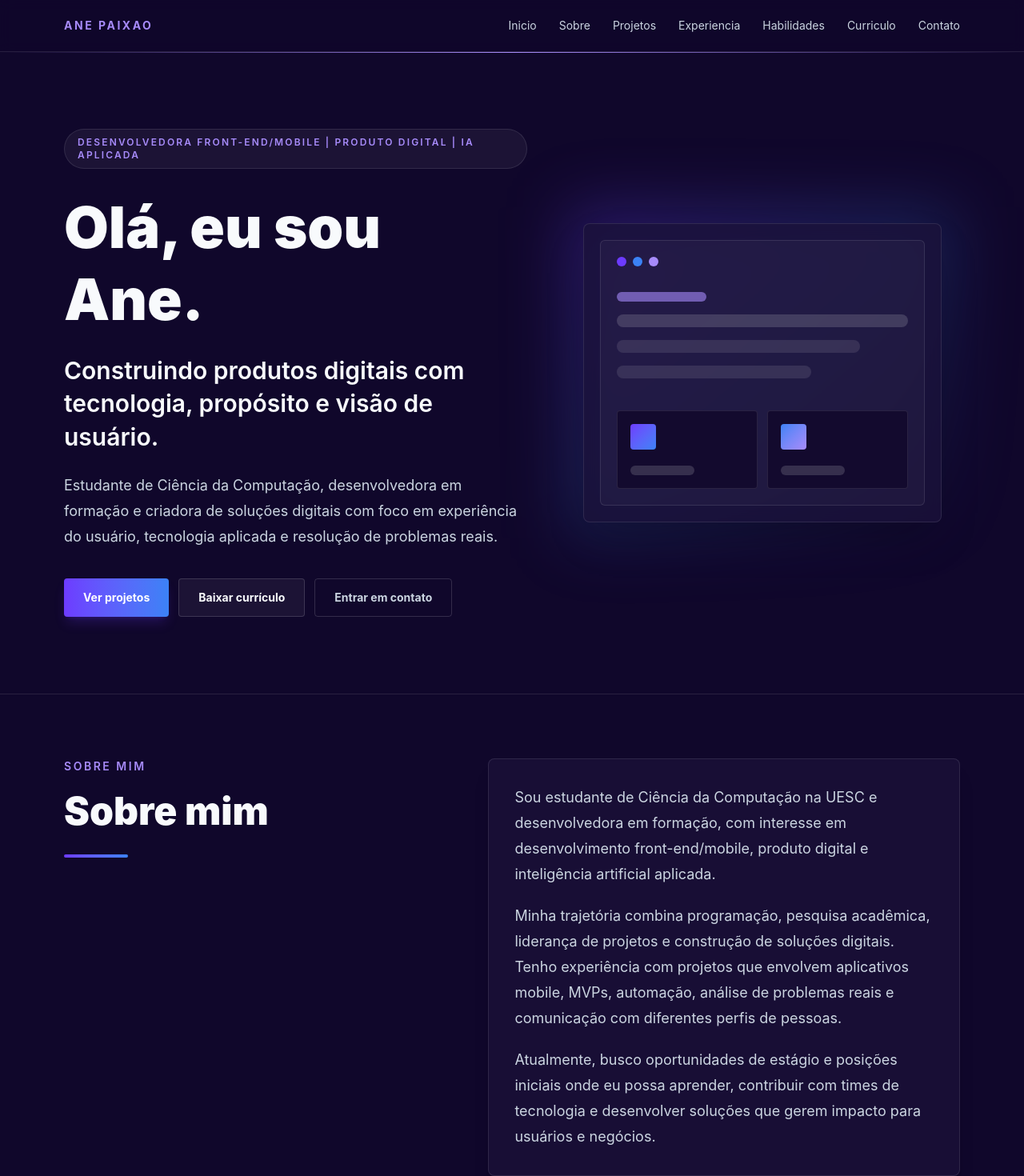
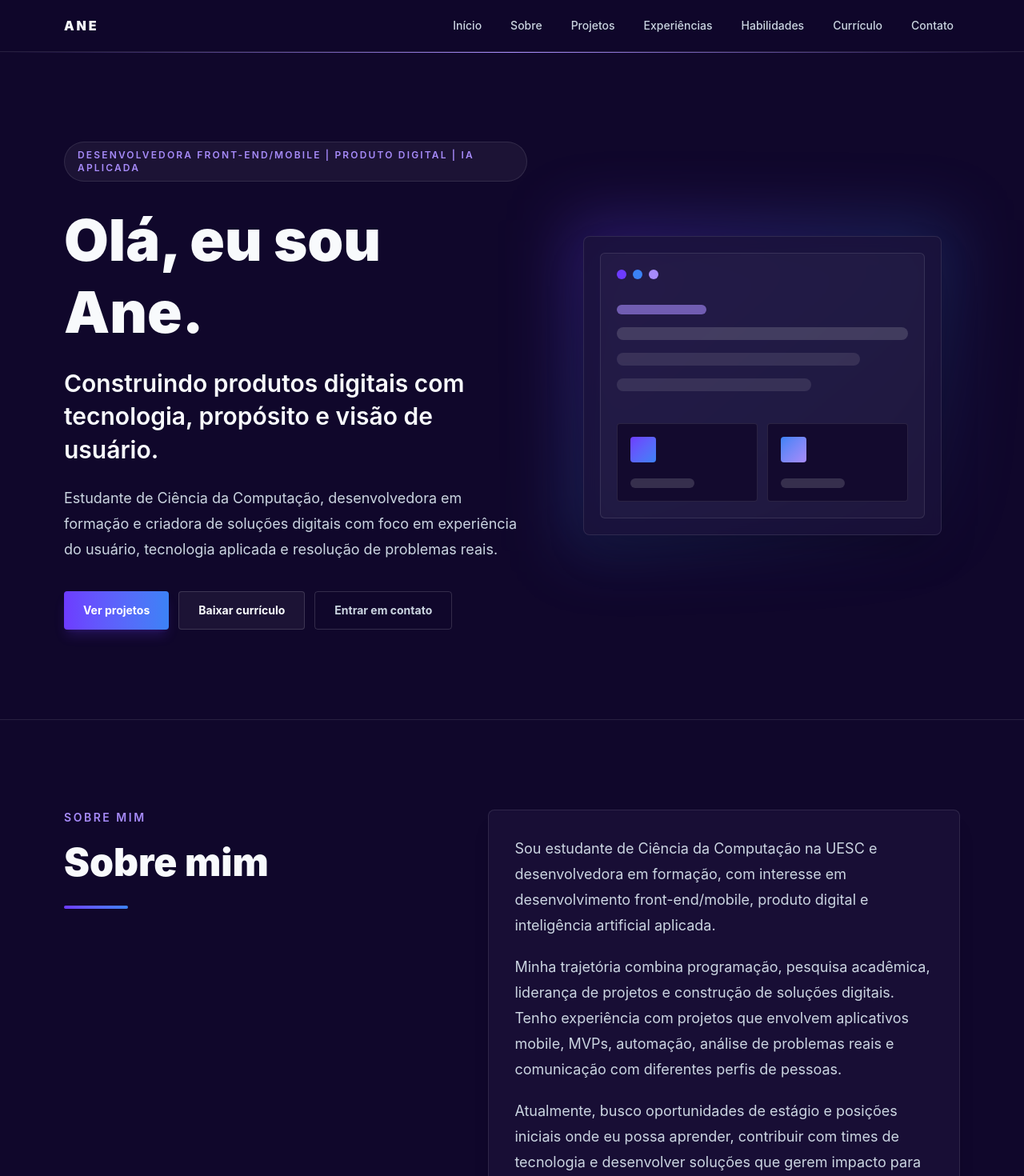
Before and after one commit to anepaixao/portfolio-ane-paixao, a React (Vite) app: page / in a window 1280 px wide. Shown: the top 1470 px of the page at 80% size. Built offline with nearby package versions, Linux system fonts and the light colour scheme.

Commit message:
style: polish layout and responsiveness

```diff
--- a/src/components/layout/Footer.tsx
+++ b/src/components/layout/Footer.tsx
@@ -1,7 +1,64 @@
+import { Code2, ExternalLink, Mail } from 'lucide-react';
+
+const footerLinks = [
+  {
+    label: 'GitHub',
+    href: 'https://github.com/anepaixao',
+    icon: Code2,
+    external: true,
+  },
+  {
+    label: 'LinkedIn',
+    href: 'https://linkedin.com/in/aneapaixao',
+    icon: ExternalLink,
+    external: true,
+  },
+  {
+    label: 'E-mail',
+    href: 'mailto:anepaixao50@gmail.com',
+    icon: Mail,
+    external: false,
+  },
+];
+
 export function Footer() {
+  const currentYear = new Date().getFullYear();
+
   return (
-    <footer className="border-t border-white/10 bg-portfolio-bg-alt py-8">
-      <div className="section-shell" />
+    <footer className="border-t border-white/10 bg-portfolio-bg-alt py-10">
+      <div className="section-shell flex flex-col gap-8 md:flex-row md:items-center md:justify-between">
+        <div>
+          <a
+            className="text-base font-black uppercase tracking-[0.18em] text-portfolio-text transition hover:text-portfolio-lilac"
+            href="#inicio"
+          >
+            Ane
+          </a>
+          <p className="mt-3 max-w-xl text-sm leading-6 text-portfolio-muted">
+            Construindo produtos digitais com tecnologia, propósito e visão de
+            usuário.
+          </p>
+          <p className="mt-4 text-xs text-portfolio-muted/80">
+            © {currentYear} Ane. Todos os direitos reservados.
+          </p>
+        </div>
+
+        <div className="flex flex-wrap gap-3">
+          {footerLinks.map(({ label, href, icon: Icon, external }) => (
+            <a
+              aria-label={label}
+            className="grid size-11 place-items-center rounded border border-white/10 bg-white/[0.04] text-portfolio-muted transition duration-200 hover:-translate-y-0.5 hover:border-portfolio-lilac/60 hover:text-portfolio-lilac"
+              href={href}
+              key={label}
+              rel={external ? 'noreferrer' : undefined}
+              target={external ? '_blank' : undefined}
+              title={label}
+            >
+              <Icon size={19} />
+            </a>
+          ))}
+        </div>
+      </div>
     </footer>
   );
 }
--- a/src/components/layout/Header.tsx
+++ b/src/components/layout/Header.tsx
@@ -2,12 +2,12 @@ import { Menu, X } from 'lucide-react';
 import { useState } from 'react';
 
 const navItems = [
-  { label: 'Inicio', href: '#inicio' },
+  { label: 'Início', href: '#inicio' },
   { label: 'Sobre', href: '#sobre' },
   { label: 'Projetos', href: '#projetos' },
-  { label: 'Experiencia', href: '#experiencias' },
+  { label: 'Experiências', href: '#experiencias' },
   { label: 'Habilidades', href: '#habilidades' },
-  { label: 'Curriculo', href: '#curriculo' },
+  { label: 'Currículo', href: '#curriculo' },
   { label: 'Contato', href: '#contato' },
 ];
 
@@ -15,16 +15,19 @@ export function Header() {
   const [isOpen, setIsOpen] = useState(false);
 
   return (
-    <header className="sticky top-0 z-50 border-b border-white/10 bg-portfolio-bg/85 backdrop-blur">
+    <header className="sticky top-0 z-50 border-b border-white/10 bg-portfolio-bg/90 backdrop-blur-xl">
       <nav className="section-shell flex h-16 items-center justify-between">
-        <a className="text-sm font-bold uppercase tracking-[0.18em] text-portfolio-lilac" href="#inicio">
-          Ane Paixao
+        <a
+          className="text-base font-black uppercase tracking-[0.18em] text-portfolio-text transition hover:text-portfolio-lilac"
+          href="#inicio"
+        >
+          Ane
         </a>
 
-        <div className="hidden items-center gap-7 md:flex">
+        <div className="hidden items-center gap-5 lg:flex">
           {navItems.map((item) => (
             <a
-              className="text-sm text-portfolio-muted transition hover:text-portfolio-lilac"
+            className="rounded px-2 py-1 text-sm font-medium text-portfolio-muted transition duration-200 hover:bg-white/[0.04] hover:text-portfolio-lilac"
               href={item.href}
               key={item.href}
             >
@@ -35,7 +38,8 @@ export function Header() {
 
         <button
           aria-label={isOpen ? 'Fechar menu' : 'Abrir menu'}
-          className="grid size-10 place-items-center rounded border border-white/10 text-portfolio-text md:hidden"
+          aria-expanded={isOpen}
+          className="grid size-10 place-items-center rounded border border-white/10 text-portfolio-text transition duration-200 hover:border-portfolio-lilac/60 lg:hidden"
           onClick={() => setIsOpen((current) => !current)}
           type="button"
         >
@@ -44,11 +48,11 @@ export function Header() {
       </nav>
 
       {isOpen && (
-        <div className="border-t border-white/10 bg-portfolio-bg md:hidden">
-          <div className="section-shell grid py-3">
+        <div className="border-t border-white/10 bg-portfolio-bg/95 backdrop-blur-xl lg:hidden">
+          <div className="section-shell grid gap-1 py-3">
             {navItems.map((item) => (
               <a
-                className="py-3 text-sm text-portfolio-muted"
+                className="rounded px-3 py-3 text-sm font-medium text-portfolio-muted transition duration-200 hover:bg-white/[0.04] hover:text-portfolio-lilac"
                 href={item.href}
                 key={item.href}
                 onClick={() => setIsOpen(false)}
--- a/src/components/sections/About.tsx
+++ b/src/components/sections/About.tsx
@@ -52,7 +52,7 @@ export function About() {
           <div className="mt-6 grid gap-4 sm:grid-cols-2">
             {highlights.map((highlight) => (
               <article
-                className="rounded-lg border border-white/10 bg-portfolio-card p-5 transition hover:border-portfolio-lilac/60"
+                className="rounded-lg border border-white/10 bg-portfolio-card p-5 transition duration-200 hover:-translate-y-0.5 hover:border-portfolio-lilac/60"
                 key={highlight}
               >
                 <div className="mb-5 size-2 rounded-full bg-gradient-to-r from-portfolio-purple to-portfolio-blue" />
--- a/src/components/sections/Contact.tsx
+++ b/src/components/sections/Contact.tsx
@@ -54,7 +54,7 @@ export function Contact() {
             <div className="grid gap-3 sm:grid-cols-3 lg:grid-cols-1">
               {contactLinks.map(({ label, href, icon: Icon, external }) => (
                 <a
-                  className="group flex min-h-16 items-center justify-between gap-4 rounded-lg border border-white/10 bg-white/[0.04] px-5 py-4 text-portfolio-text transition hover:-translate-y-0.5 hover:border-portfolio-lilac/60 hover:bg-white/[0.07] focus:outline-none focus:ring-2 focus:ring-portfolio-lilac focus:ring-offset-2 focus:ring-offset-portfolio-card"
+                  className="group flex min-h-16 items-center justify-between gap-4 rounded-lg border border-white/10 bg-white/[0.04] px-5 py-4 text-portfolio-text transition duration-200 hover:-translate-y-0.5 hover:border-portfolio-lilac/60 hover:bg-white/[0.07] focus:outline-none focus:ring-2 focus:ring-portfolio-lilac focus:ring-offset-2 focus:ring-offset-portfolio-card"
                   href={href}
                   key={label}
                   rel={external ? 'noreferrer' : undefined}
--- a/src/components/sections/Experience.tsx
+++ b/src/components/sections/Experience.tsx
@@ -36,7 +36,7 @@ export function Experience() {
                 <span className="relative z-10 mt-3 size-3 rounded-full bg-gradient-to-r from-portfolio-purple to-portfolio-blue shadow-lg shadow-portfolio-purple/40" />
               </div>
 
-              <div className="rounded-lg border border-white/10 bg-portfolio-card p-6 shadow-xl shadow-black/10 transition hover:-translate-y-1 hover:border-portfolio-lilac/60 sm:p-7">
+              <div className="rounded-lg border border-white/10 bg-portfolio-card p-6 shadow-xl shadow-black/10 transition duration-200 hover:-translate-y-1 hover:border-portfolio-lilac/60 sm:p-7">
                 <div className="flex flex-wrap items-start justify-between gap-4">
                   <div>
                     <p className="text-sm font-semibold text-portfolio-lilac">
--- a/src/components/sections/Hero.tsx
+++ b/src/components/sections/Hero.tsx
@@ -7,7 +7,7 @@ export function Hero() {
     >
       <div className="absolute inset-x-0 top-0 h-px bg-gradient-to-r from-transparent via-portfolio-lilac to-transparent" />
 
-      <div className="section-shell grid min-h-[calc(100vh-64px)] items-center gap-12 py-20 lg:grid-cols-[1.08fr_0.92fr] lg:py-24">
+      <div className="section-shell grid min-h-[calc(100svh-64px)] items-center gap-12 py-20 sm:py-24 lg:grid-cols-[1.08fr_0.92fr] lg:py-28">
         <div className="max-w-3xl">
           <p className="inline-flex rounded-full border border-white/10 bg-white/5 px-4 py-2 text-xs font-semibold uppercase tracking-[0.18em] text-portfolio-lilac">
             Desenvolvedora Front-end/Mobile | Produto Digital | IA Aplicada
@@ -30,19 +30,19 @@ export function Hero() {
 
           <div className="mt-9 flex flex-col gap-3 sm:flex-row sm:flex-wrap">
             <a
-              className="inline-flex min-h-12 items-center justify-center rounded bg-gradient-to-r from-portfolio-purple to-portfolio-blue px-6 text-sm font-bold text-white shadow-lg shadow-portfolio-purple/20 transition hover:scale-[1.02] focus:outline-none focus:ring-2 focus:ring-portfolio-lilac focus:ring-offset-2 focus:ring-offset-portfolio-bg"
+              className="inline-flex min-h-12 items-center justify-center rounded bg-gradient-to-r from-portfolio-purple to-portfolio-blue px-6 text-sm font-bold text-white shadow-lg shadow-portfolio-purple/20 transition duration-200 hover:scale-[1.02] focus:outline-none focus:ring-2 focus:ring-portfolio-lilac focus:ring-offset-2 focus:ring-offset-portfolio-bg"
               href="#projetos"
             >
               Ver projetos
             </a>
             <a
-              className="inline-flex min-h-12 items-center justify-center rounded border border-white/15 bg-white/5 px-6 text-sm font-bold text-portfolio-text transition hover:border-portfolio-lilac hover:text-portfolio-lilac focus:outline-none focus:ring-2 focus:ring-portfolio-lilac focus:ring-offset-2 focus:ring-offset-portfolio-bg"
+              className="inline-flex min-h-12 items-center justify-center rounded border border-white/15 bg-white/5 px-6 text-sm font-bold text-portfolio-text transition duration-200 hover:border-portfolio-lilac hover:text-portfolio-lilac focus:outline-none focus:ring-2 focus:ring-portfolio-lilac focus:ring-offset-2 focus:ring-offset-portfolio-bg"
               href="/resume.pdf"
             >
               Baixar currículo
             </a>
             <a
-              className="inline-flex min-h-12 items-center justify-center rounded border border-white/15 px-6 text-sm font-bold text-portfolio-muted transition hover:border-portfolio-blue hover:text-portfolio-text focus:outline-none focus:ring-2 focus:ring-portfolio-blue focus:ring-offset-2 focus:ring-offset-portfolio-bg"
+              className="inline-flex min-h-12 items-center justify-center rounded border border-white/15 px-6 text-sm font-bold text-portfolio-muted transition duration-200 hover:border-portfolio-blue hover:text-portfolio-text focus:outline-none focus:ring-2 focus:ring-portfolio-blue focus:ring-offset-2 focus:ring-offset-portfolio-bg"
               href="#contato"
             >
               Entrar em contato
--- a/src/components/sections/Projects.tsx
+++ b/src/components/sections/Projects.tsx
@@ -24,10 +24,10 @@ export function Projects() {
           </p>
         </div>
 
-        <div className="mt-10 grid gap-5 lg:grid-cols-2">
+        <div className="mt-10 grid gap-5 md:grid-cols-2 xl:grid-cols-3">
           {projects.map((project) => (
             <article
-              className="group flex h-full flex-col rounded-lg border border-white/10 bg-portfolio-card p-6 shadow-xl shadow-black/10 transition hover:-translate-y-1 hover:border-portfolio-lilac/60 hover:shadow-portfolio-purple/10"
+              className="group flex h-full flex-col rounded-lg border border-white/10 bg-portfolio-card p-6 shadow-xl shadow-black/10 transition duration-200 hover:-translate-y-1 hover:border-portfolio-lilac/60 hover:shadow-portfolio-purple/10"
               key={project.title}
             >
               <div className="flex flex-wrap items-start justify-between gap-4">
@@ -46,7 +46,7 @@ export function Projects() {
               <div className="mt-6 flex flex-wrap gap-2">
                 {project.tags.map((tag) => (
                   <span
-                    className="rounded border border-white/10 bg-white/[0.04] px-3 py-1 text-xs font-semibold text-portfolio-muted transition group-hover:border-portfolio-purple/35"
+                    className="rounded-full border border-white/10 bg-white/[0.04] px-3 py-1 text-xs font-semibold text-portfolio-muted transition duration-200 group-hover:border-portfolio-purple/35"
                     key={`${project.title}-${tag}`}
                   >
                     {tag}
--- a/src/components/sections/Skills.tsx
+++ b/src/components/sections/Skills.tsx
@@ -27,7 +27,7 @@ export function Skills() {
         <div className="mt-10 grid gap-5 md:grid-cols-2 xl:grid-cols-3">
           {skills.map((group) => (
             <article
-              className="flex h-full flex-col rounded-lg border border-white/10 bg-portfolio-card p-6 shadow-xl shadow-black/10 transition hover:-translate-y-1 hover:border-portfolio-lilac/60 hover:shadow-portfolio-blue/10"
+              className="flex h-full flex-col rounded-lg border border-white/10 bg-portfolio-card p-6 shadow-xl shadow-black/10 transition duration-200 hover:-translate-y-1 hover:border-portfolio-lilac/60 hover:shadow-portfolio-blue/10"
               key={group.category}
             >
               <div className="mb-5 h-1 w-14 rounded-full bg-gradient-to-r from-portfolio-purple to-portfolio-blue" />
@@ -41,7 +41,7 @@ export function Skills() {
               <div className="mt-6 flex flex-wrap gap-2">
                 {group.skills.map((skill) => (
                   <span
-                    className="rounded-full border border-white/10 bg-white/[0.04] px-3 py-1.5 text-sm font-semibold text-portfolio-muted transition hover:border-portfolio-blue/40 hover:text-portfolio-text"
+                    className="rounded-full border border-white/10 bg-white/[0.04] px-3 py-1.5 text-sm font-semibold text-portfolio-muted transition duration-200 hover:border-portfolio-blue/40 hover:text-portfolio-text"
                     key={`${group.category}-${skill}`}
                   >
                     {skill}
--- a/src/index.css
+++ b/src/index.css
@@ -18,6 +18,7 @@
   font-family: var(--font-sans);
   background: #10072b;
   scroll-behavior: smooth;
+  text-rendering: optimizeLegibility;
 }
 
 body {
@@ -42,6 +43,10 @@ body {
   padding-block: 5rem;
 }
 
+section[id] {
+  scroll-margin-top: 5rem;
+}
+
 .section-placeholder {
   min-height: 180px;
   border: 1px solid rgb(248 250 252 / 0.1);
@@ -50,3 +55,15 @@ body {
     linear-gradient(135deg, rgb(109 59 255 / 0.14), transparent 52%),
     #1b123a;
 }
+
+@media (min-width: 768px) {
+  .section-block {
+    padding-block: 6rem;
+  }
+}
+
+@media (min-width: 1024px) {
+  .section-block {
+    padding-block: 7rem;
+  }
+}
```
Also changed, not shown: src/components/sections/Resume.tsx (+1 -7 lines), 1 other file (tests, documents, lock files or other folders).
